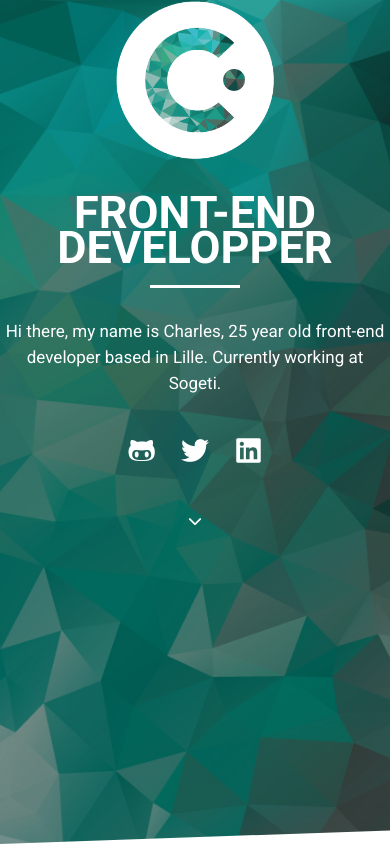
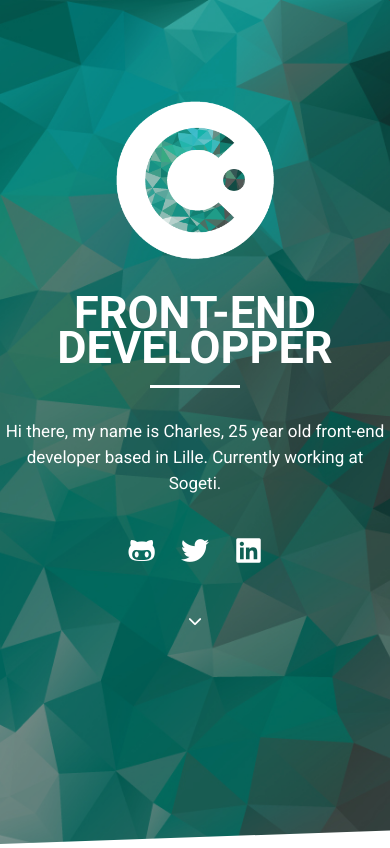
Before and after one commit to clamarque/clamarque.github.io, a PHP site: page / in a window 390 px wide. Shown: the top 848 px of the page. Run offline with PHP 8.4, Linux system fonts and the light colour scheme; some libraries are stand-ins or nearby versions.

Commit message:
Update style.css

```diff
--- a/css/style.css
+++ b/css/style.css
@@ -339,7 +339,7 @@ footer img {
 
 @media screen and (max-width:768px) {
     #section-home .home-wrap {
-        padding: 0;
+        /*padding: 0;*/
     }
     .img-responsive {
         display: initial;
```
